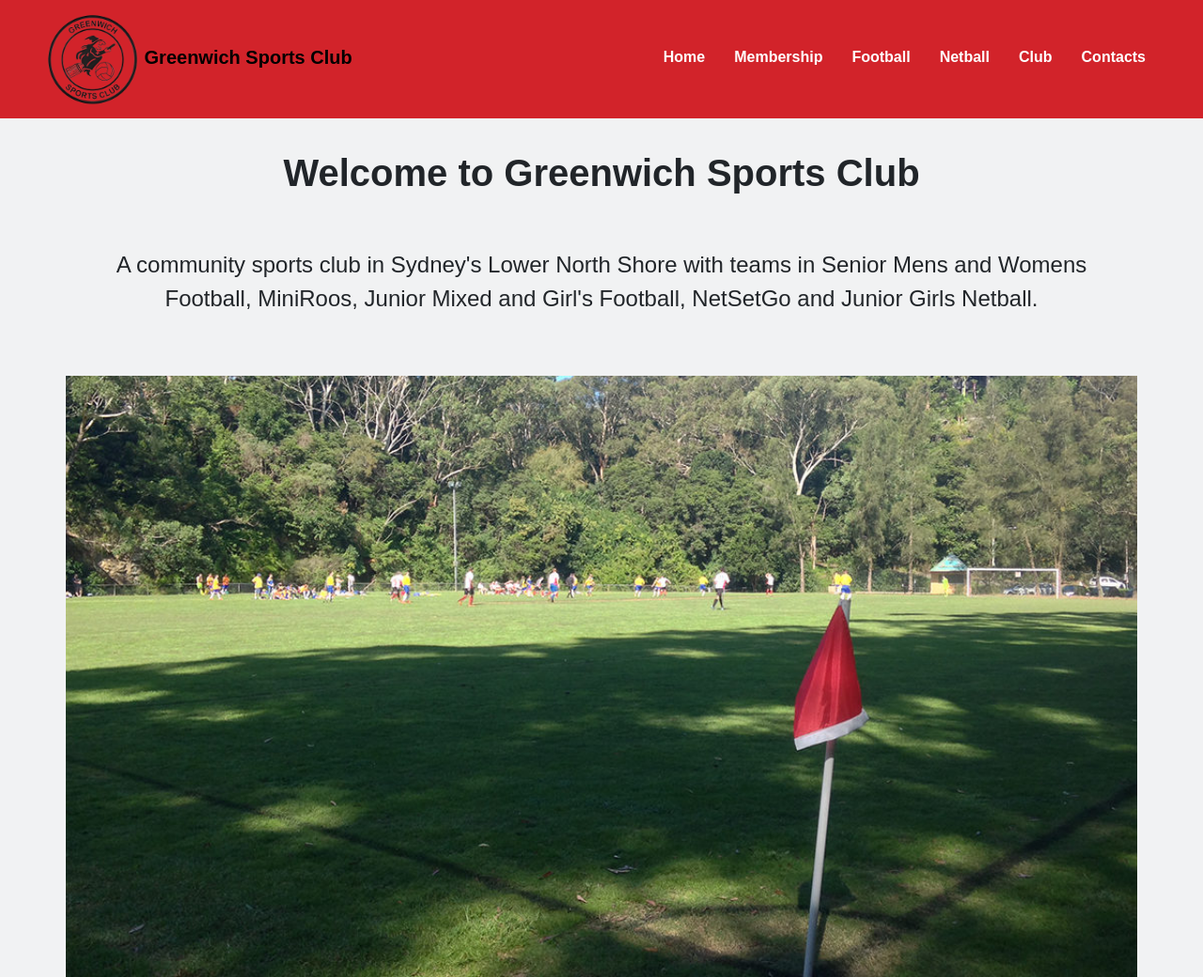
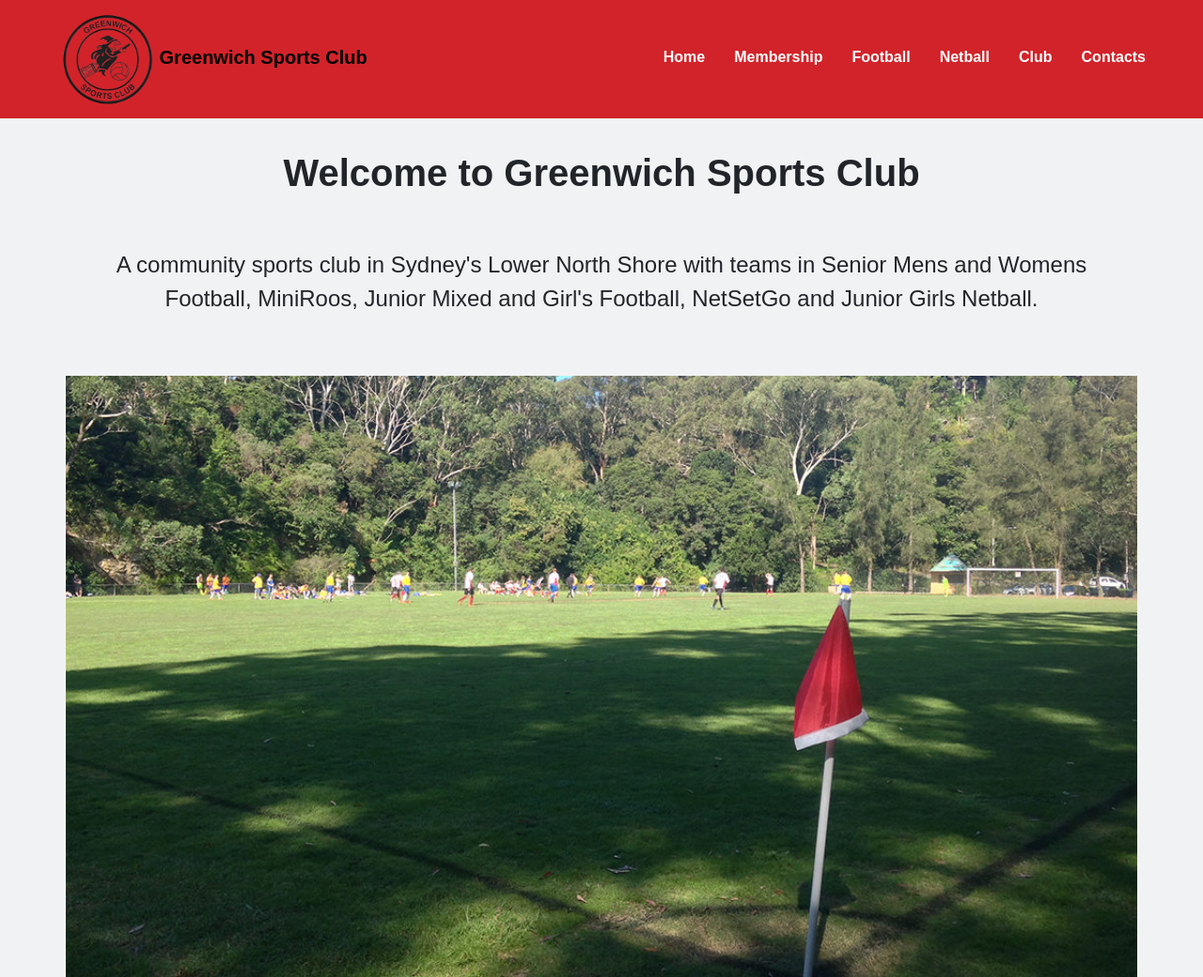
Before and after one commit to MatthewGBurke/GreenwichWebsiteTest, a plain HTML site: page index.html in a window 1280 px wide. Shown: the top 1040 px of the page at 94% size. Drawn offline with nearby package versions, Linux system fonts and the light colour scheme.

Commit message:
Update index.html

```diff
--- a/index.html
+++ b/index.html
@@ -23,7 +23,7 @@
 
   <!-- Nav Bar-->
   <nav id="nav" class="container-fluid navbar navbar-expand-lg nav-content">
-      <a class="navbar-brand logo-text ms-5" href="./index.html">
+      <a class="navbar-brand logo-text" href="./index.html">
         <img src="./Assets/GSCLogo4xTransparent.png" alt="Greenwich Sports Club Logo" width="100" height="10%" class = "nav-logo">
         Greenwich Sports Club</a>
       <!--Collapsable Navbar-->
```
